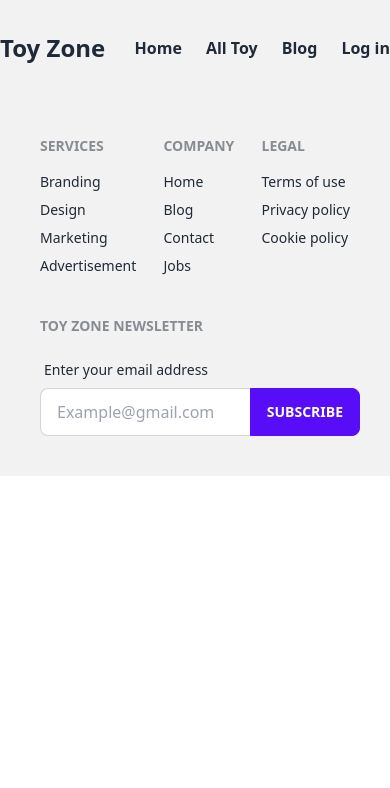
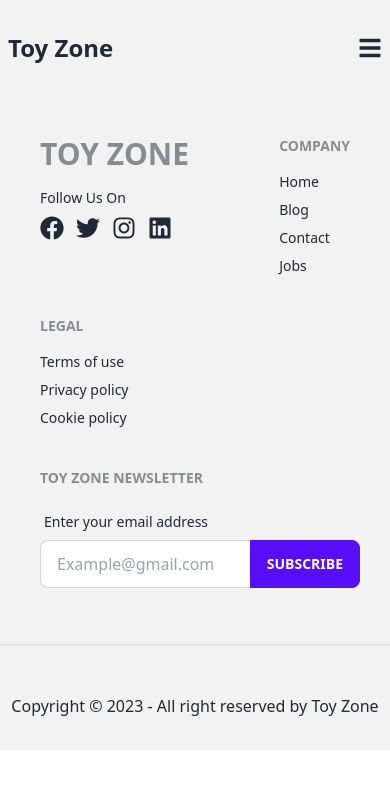
Before and after one commit to MehediHasan4321/toy-zone-clientside, a React (Vite) app: page /logReg in a window 390 px wide. Shown: the top 788 px of the page. Built offline with nearby package versions, Linux system fonts and the light colour scheme; no server answers.

Commit message:
navbar and header now responsive

```diff
--- a/src/Layout/Header/Banner.jsx
+++ b/src/Layout/Header/Banner.jsx
@@ -2,10 +2,10 @@ import React from 'react';
 
 const Banner = ({ banner }) => {
     return (
-        <div className='h-[60vh]  container mx-auto flex items-center pl-32 rounded-lg' style={{ backgroundImage: `linear-gradient(80deg,rgba(0,0,0,0.5),rgba(0,0,0,0.5)),url(${banner.img})`, backgroundPosition: 'right',backgroundRepeat:'no-repeat' }}>
-            <div className='text-white w-[60%]'>
-                <h1 className='text-6xl font-semibold leading-[70px]'>{banner.title ? banner.title : ''}</h1>
-                <p className='my-8 leading-8'>{banner.description}</p>
+        <div className='h-[60vh]  container mx-auto flex items-center md:pl-32 rounded-lg' style={{ backgroundImage: `linear-gradient(80deg,rgba(0,0,0,0.5),rgba(0,0,0,0.5)),url(${banner.img})`, backgroundPosition: 'right',backgroundRepeat:'no-repeat' }}>
+            <div className='text-white w-full text-center md:text-left md:w-[60%]'>
+                <h1 className='text-2xl md:text-6xl font-semibold md:leading-[70px]'>{banner.title ? banner.title : ''}</h1>
+                <p className='my-8 md:leading-8'>{banner.description}</p>
                 <button className='text-md font-semibold bg-[#ff3811] text-white px-5 py-3 rounded-md'>Shop Now</button>
             </div>
         </div>
--- /dev/null
+++ b/src/Layout/NotFoundPage/NotFouondPage.jsx
@@ -0,0 +1,17 @@
+import React from 'react';
+import { Link } from 'react-router-dom';
+
+const NotFouondPage = () => {
+    return (
+        <div className='container mx-auto flex justify-center items-center'>
+            <div>
+                <img src="https://static.vecteezy.com/system/resources/previews/001/857/111/original/error-404-page-not-found-landing-page-concept-for-mobile-and-pc-free-vector.jpg" alt="404 page images" />
+                <div className='text-center'>
+                    <Link className='bg-[#f2f2f2] px-6 py-2 rounded'>Back to Home</Link>
+                </div>
+            </div>
+        </div>
+    );
+};
+
+export default NotFouondPage;
--- a/src/Layout/ShareCompo/Footer/Footer.jsx
+++ b/src/Layout/ShareCompo/Footer/Footer.jsx
@@ -1,4 +1,5 @@
 import React from 'react';
+import { FaFacebook, FaInstagram, FaLinkedin, FaTwitter } from 'react-icons/fa';
 import { Link } from 'react-router-dom';
 
 const Footer = () => {
@@ -7,11 +8,14 @@ const Footer = () => {
             <div className="container mx-auto">
                 <div className="footer flex justify-between flex-wrap p-10 bg-base-200 text-base-content">
                     <div>
-                        <span className="footer-title">Services</span>
-                        <a className="link link-hover">Branding</a>
-                        <a className="link link-hover">Design</a>
-                        <a className="link link-hover">Marketing</a>
-                        <a className="link link-hover">Advertisement</a>
+                        <span className="footer-title text-3xl">Toy Zone</span>
+                        <span>Follow Us On</span>
+                        <div className='flex gap-3'>
+                            <FaFacebook className='text-2xl' />
+                            <FaTwitter className='text-2xl' />
+                            <FaInstagram className='text-2xl' />
+                            <FaLinkedin className='text-2xl' />
+                        </div>
                     </div>
                     <div>
                         <span className="footer-title">Company</span>
@@ -40,6 +44,10 @@ const Footer = () => {
                         </div>
                     </div>
                 </div>
+                <div>
+                    <hr className='border-[1px] w-full my-4' />
+                    <p className='text-center py-8'>Copyright © 2023 - All right reserved by Toy Zone</p>
+                </div>
             </div>
         </footer>
     );
--- a/src/Layout/ShareCompo/NavBar/NavBar.jsx
+++ b/src/Layout/ShareCompo/NavBar/NavBar.jsx
@@ -1,28 +1,41 @@
-import React, { useContext } from 'react';
+import React, { useContext, useState } from 'react';
 import { Link, NavLink } from 'react-router-dom';
 import { AuthContext } from '../../../AuthProvider/AuthProvider';
+import { FaBars } from 'react-icons/fa';
 
 const NavBar = () => {
-    const {user,logOut} = useContext(AuthContext)
-    const handleLogOut = ()=>{
+    const { user, logOut } = useContext(AuthContext)
+    const [show,setShow] = useState(false)
+    const handleLogOut = () => {
         logOut()
     }
     return (
-        <div className='bg-[#F2F2F2] h-24'>
-            <div className="container mx-auto h-full flex justify-between items-center">
+        <>
+            <div className='bg-[#F2F2F2] h-24 relative'>
+                <div className="container mx-auto h-full flex justify-between items-center px-2">
                     <Link to={'/'} className='text-2xl font-bold cursor-pointer'>Toy Zone</Link>
-                <div className='flex items-center gap-6 font-semibold'>
+                    <FaBars onClick={()=>setShow(!show)} className='text-2xl cursor-pointer md:hidden' />
+                    <div className=' hidden md:visible md:flex items-center gap-6 font-semibold'>
                         <NavLink to={'/'}>Home</NavLink>
                         <NavLink to={'/allToy'}>All Toy</NavLink>
                         {user && <NavLink to={`/myToys/${user?.email}`}>My Toys</NavLink>}
                         {user && <NavLink to={'/addToys'}>Add Toy</NavLink>}
                         <NavLink>Blog</NavLink>
-                    {user ? <div className='flex items-center gap-5'>{user?.photoURL?<img title={user?.displayName} className='w-10 h-10 rounded-full border-[1px] border-[#ff3811]' src={user.photoURL} alt='User' />:<p title={user?.displayName} className='w-10 h-10 rounded-full border-[1px] border-[#ff3811] text-center text-2xl font-extrabold'>{user?.displayName.slice(0,1)}</p>}<button onClick={handleLogOut} className='bg-amber-400 px-4 py-2 font-semibold'>Logout</button></div>:<NavLink  to={'/logReg/login'}>Log in</NavLink>}
+                        {user ? <div className='flex items-center gap-5'>{user?.photoURL ? <img title={user?.displayName} className='w-10 h-10 rounded-full border-[1px] border-[#ff3811]' src={user.photoURL} alt='User' /> : <p title={user?.displayName} className='w-10 h-10 rounded-full border-[1px] border-[#ff3811] text-center text-2xl font-extrabold'>{user?.displayName.slice(0, 1)}</p>}<button onClick={handleLogOut} className='bg-amber-400 px-4 py-2 font-semibold'>Logout</button></div> : <NavLink to={'/logReg/login'}>Log in</NavLink>}
+
+                    </div>
 
                 </div>
             </div>
+            <div className='flex flex-col pl-2 gap-3 h-80 w-48 border-2 bg-[#f2f2f2] transition-all absolute md:hidden' style={{left:`${show ? '0px':"-192px"}`}}>
+                <NavLink to={'/'}>Home</NavLink>
+                <NavLink to={'/allToy'}>All Toy</NavLink>
+                {user && <NavLink to={`/myToys/${user?.email}`}>My Toys</NavLink>}
+                {user && <NavLink to={'/addToys'}>Add Toy</NavLink>}
+                <NavLink>Blog</NavLink>
+                {user ? <div className='flex items-center gap-5'>{user?.photoURL ? <img title={user?.displayName} className='w-10 h-10 rounded-full border-[1px] border-[#ff3811]' src={user.photoURL} alt='User' /> : <p title={user?.displayName} className='w-10 h-10 rounded-full border-[1px] border-[#ff3811] text-center text-2xl font-extrabold'>{user?.displayName.slice(0, 1)}</p>}<button onClick={handleLogOut} className='bg-amber-400 px-4 py-2 font-semibold'>Logout</button></div> : <NavLink to={'/logReg/login'}>Log in</NavLink>}
             </div>
-    );
+        </>);
 };
 
 export default NavBar;
--- a/src/Router/Router.jsx
+++ b/src/Router/Router.jsx
@@ -10,6 +10,7 @@ import ToyDetails from '../PrivetRoute/ToyDetails/ToyDetails';
 import AllToys from '../Layout/AllToys/AllToys';
 import Mytoys from '../PrivetRoute/MyToys/Mytoys';
 import AddToys from '../Layout/AddToys/AddToys';
+import NotFouondPage from '../Layout/NotFoundPage/NotFouondPage';
 
 
 const Router = createBrowserRouter([
@@ -59,6 +60,10 @@ const Router = createBrowserRouter([
                 element:<Regeister/>
             }
         ]
+    },
+    {
+        path:'*',
+        element:<NotFouondPage/>
     }
 ])
 
```
Lines whose indentation alone changed are shown as unchanged.
